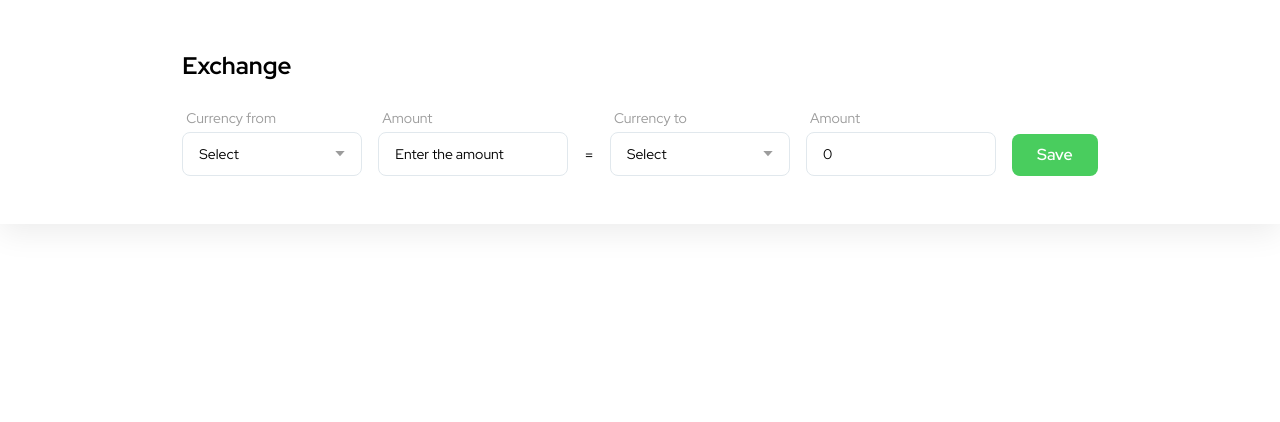
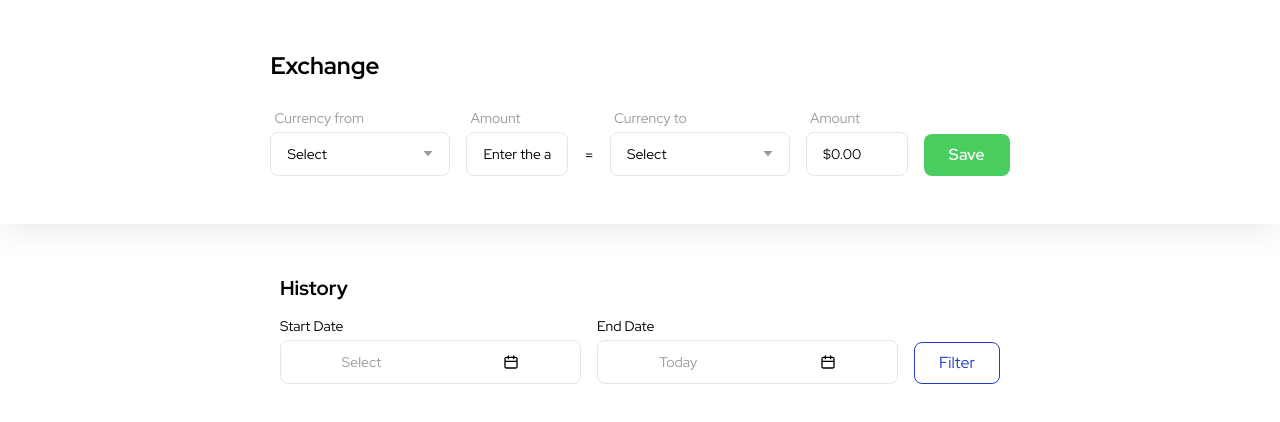
Before and after one commit to grasielaGomes/exchangeWidget, a React (Vite) app: page / in a window 1280 px wide. Shown: the top 422 px of the page. Built offline with nearby package versions, Linux system fonts and the light colour scheme.

Commit message:
refactor: change styles and texts logic

```diff
--- a/src/assets/index.ts
+++ b/src/assets/index.ts
@@ -1,7 +1,7 @@
 import ArrowDown from './arrow-down.svg';
 import Btc from './btc.svg';
 import Cad from './cad.svg';
-import Calender from './calender.svg';
+import Calendar from "./calendar.svg";
 import Chevron from './chevron.svg';
 import Eth from './eth.svg';
 import Eur from './eur.svg';
@@ -14,7 +14,7 @@ export {
   ArrowDown,
   Btc,
   Cad,
-  Calender,
+  Calendar,
   Chevron,
   Eth,
   Eur,
--- a/src/components/forms/AmountInput.tsx
+++ b/src/components/forms/AmountInput.tsx
@@ -2,6 +2,12 @@ import { useState, useEffect } from "react";
 import { CustomText } from "../typography";
 import { AmountInputI } from "./interfaces";
 import { formatCurrency } from "../../utils";
+
+const texts = {
+  label: "Amount",
+  placeholder: "Enter the amount",
+  errorMessage: "Please enter a valid amount",
+};
 
 export const AmountInput = ({
   currency,
@@ -20,12 +26,20 @@ export const AmountInput = ({
     setAmount(value);
   };
 
+  const styles = {
+    container: hasError && "md:-mb-5",
+    label: "ml-1 mb-1",
+    input: `bg-white text-sm placeholder:text-dark h-11 w-full leading-5 border rounded-lg border-neutral px-4 py-2 hover:border-primaryHover focus:outline-none focus:border-primary focus:ring-primary focus:ring-0 ${
+      hasError && "border-pink-500"
+    }`,
+    error: "mt-1 pl-2 text-pink-500"
+  };
+
   return (
-    <div className={hasError ? "md:-mb-5" : ""}>
-      <div className="flex flex-col gap-1">
-        <div className="ml-1">
+    <div className={styles.container || ""}>
+      <div className={styles.label}>
         <CustomText color="neutral3" variant="small">
-            Amount
+          {texts.label}
         </CustomText>
       </div>
       <input
@@ -38,15 +52,13 @@ export const AmountInput = ({
             currency?.type || ""
           ) || amount
         }
-          className={`bg-white text-sm placeholder:text-dark h-11 w-full leading-5 border rounded-lg border-neutral px-4 py-2 hover:border-primaryHover focus:outline-none focus:border-primary focus:ring-primary focus:ring-0 ${
-            hasError && "border-pink-500"
-          }`}
-          placeholder="Enter the amount"
+        className={styles.input}
+        placeholder={texts.placeholder}
       />
-      </div>
+
       {hasError && (
-        <div className="mt-1 pl-2 text-pink-500">
-          <CustomText variant="tiny">Please, enter a amount</CustomText>
+        <div className={styles.error}>
+          <CustomText variant="tiny">{texts.errorMessage}</CustomText>
         </div>
       )}
     </div>
--- a/src/components/forms/DatePicker.tsx
+++ b/src/components/forms/DatePicker.tsx
@@ -1,22 +1,75 @@
-import { useState } from "react";
-import { Popover } from "@headlessui/react";
+import { Fragment, useState } from "react";
+import { Popover, Transition } from "@headlessui/react";
 import { DatePickerCalendar } from "./DatePickerCalendar";
 import { DatePickerSelector } from "./DatePickerSelector";
 import { DatePickerI } from "./interfaces";
+import { CustomText } from "../typography/CustomText";
+import { Calendar } from "../../assets";
+import dayjs from "dayjs";
 
-export const DatePicker = ({ selectedDate, onChange }: DatePickerI) => {
+const styles = {
+  popover: "flex-1 relative",
+  selectButton: "flex-1 w-full border rounded-lg border-neutral h-11",
+  label: "mb-1",
+  selectButtonContent: "flex items-center justify-around",
+  panel: "fixed bottom-4 left-[1rem] right-[1rem] z-50",
+  calendarContainer: "w-full bg-white shadow-3xl rounded-lg pb-6 "
+};
+
+const texts = {
+  calendar: "Calendar Icon",
+  today: "Today",
+  select: "Select",
+  label: "Date"
+};
+
+export const DatePicker = ({ label = texts.label, onChange, selectedDate }: DatePickerI) => {
   const [shownDate, setShownDate] = useState(selectedDate);
+  const isToday =
+    selectedDate?.isSame(dayjs(), "day") &&
+    selectedDate?.isSame(dayjs(), "month");
+  const isSelected = !selectedDate?.isSame(dayjs().subtract(7, "day"), "day");
+
   return (
-    <Popover>
-      <Popover.Button>{selectedDate.format("DD/MM/YYYY")}</Popover.Button>
-      <Popover.Panel className="shadow-3xl rounded-lg w-[355px] pb-6">
-        <DatePickerSelector shownDate={shownDate} setShownDate={setShownDate} />
+    <Popover className={styles.popover}>
+      <div className={styles.label}>
+        <CustomText variant="small">{label}</CustomText>
+      </div>
+      <Popover.Button className={styles.selectButton}>
+        <div className={styles.selectButtonContent}>
+          <CustomText variant="small" color="neutral3">
+            {isToday
+              ? texts.today
+              : isSelected
+              ? selectedDate.format("DD/MM")
+              : texts.select}
+          </CustomText>
+          <img src={Calendar} alt={texts.calendar} height="1rem" width="auto" />
+        </div>
+      </Popover.Button>
+      <Transition
+        as={Fragment}
+        enter="transition ease-out duration-200"
+        enterFrom="opacity-0 translate-y-1"
+        enterTo="opacity-100 translate-y-0"
+        leave="transition ease-in duration-150"
+        leaveFrom="opacity-100 translate-y-0"
+        leaveTo="opacity-0 translate-y-1"
+      >
+        <Popover.Panel className={styles.panel}>
+          <div className={styles.calendarContainer}>
+            <DatePickerSelector
+              shownDate={shownDate}
+              setShownDate={setShownDate}
+            />
             <DatePickerCalendar
               selectedDate={selectedDate}
               shownDate={shownDate}
               onChange={onChange}
             />
+          </div>
         </Popover.Panel>
+      </Transition>
     </Popover>
   );
 };
--- a/src/components/forms/helpers/index.ts
+++ b/src/components/forms/helpers/index.ts
@@ -21,4 +21,4 @@ export const countries = {
   "CAD": "en-CA"
 }
 
-export const initialOption = { value: "", icon: "", id: "" };
+export const initialOption = { value: "USD", icon: "", id: "" };
--- a/src/components/header/ExchangeHeader.tsx
+++ b/src/components/header/ExchangeHeader.tsx
@@ -12,22 +12,41 @@ import { useState } from "react";
 import { CustomText } from "../typography/CustomText";
 import { OptionI } from "../forms/interfaces/index";
 
+const styles = {
+  container: "shadow-3xl px-6 py-12 w-full",
+  content: "md:w-3/5 md:mx-auto",
+  header: "mb-6",
+  bodyContainer: "flex flex-col gap-4 md:flex-row md:items-end",
+  hiddenEqual: "hidden mb-2 md:block",
+  buttonLabelMobile: "md:hidden",
+  buttonLabelDesktop: "hidden md:inline"
+};
+
+const texts = {
+  header: "Exchange",
+  from: "Currency from",
+  to: "Currency to",
+  buttonMobile: "Exchange",
+  buttonDesktop: "Save"
+};
+
 export const ExchangeHeader = () => {
   const [currencyFrom, setCurrencyFrom] = useState<OptionI>(initialOption);
   const [currencyTo, setCurrencyTo] = useState<OptionI>(initialOption);
   const [amountFrom, setAmountFrom] = useState("");
   const [amountTo, setAmountTo] = useState("");
   const [isValidated, setIsValidated] = useState(false);
+
   return (
-    <header className="bg-white shadow-3xl px-6 py-12 w-full">
-      <div className="md:max-w-fit md:mx-auto">
-        <div className="mb-6">
-          <Heading variant="h1">Exchange</Heading>
+    <header className={styles.container}>
+      <div className={styles.content}>
+        <div className={styles.header}>
+          <Heading variant="h1">{texts.header}</Heading>
         </div>
-        <div className="flex flex-col gap-4 md:flex-row md:items-end">
+        <div className={styles.bodyContainer}>
           <DropdowMenu
             options={cryptoOptions}
-            label="Currency from"
+            label={texts.from}
             handleSelect={(value) => setCurrencyFrom(value)}
           />
           <AmountInput
@@ -35,12 +54,12 @@ export const ExchangeHeader = () => {
             hasError={!amountFrom && isValidated}
             initialValue=""
           />
-          <div className="hidden mb-2 md:block">
+          <div className={styles.hiddenEqual}>
             <CustomText>=</CustomText>
           </div>
           <DropdowMenu
             options={currenciesOptions}
-            label="Currency to"
+            label={texts.to}
             handleSelect={(value) => setCurrencyTo(value)}
           />
           <AmountInput
@@ -59,8 +78,8 @@ export const ExchangeHeader = () => {
             type="submit"
           >
             <>
-              <span className="md:hidden">Exchange</span>
-              <span className="hidden md:inline">Save</span>
+              <span className={styles.buttonLabelMobile}>{texts.buttonMobile}</span>
+              <span className={styles.buttonLabelDesktop}>{texts.buttonDesktop}</span>
             </>
           </FullButton>
         </div>
--- /dev/null
+++ b/src/components/table/HistoryTable.tsx
@@ -0,0 +1,57 @@
+import dayjs from "dayjs";
+
+import { Heading } from "../typography/Heading";
+import { DatePicker } from "../forms/DatePicker";
+import { useState } from "react";
+import { FullButton } from "../buttons";
+
+const styles = {
+  container: "px-6 py-12 w-full md:w-3/5 md:mx-auto",
+  dateContainer: "flex justify-between items-end gap-4 my-3",
+  table: {},
+  tableHead: {},
+  tableHeadRow: {},
+  tableHeadCell: {},
+  tableBody: {}
+};
+
+const texts = {
+  tableHead: "History",
+  dateSelectors: {
+    labelStart: "Start Date",
+    labelEnd: "End Date",
+    filterButton: "Filter"
+  },
+  tableHeadRow: "Date",
+  tableHeadCell: "Amount",
+  tableBody: "Amount"
+};
+
+export const HistoryTable = () => {
+  const [startDate, setStartDate] = useState(dayjs().subtract(7, "day"));
+  const [endDate, setEndDate] = useState(dayjs());
+
+  return (
+    <section className={styles.container}>
+      <Heading>{texts.tableHead}</Heading>
+      <div className={styles.dateContainer}>
+        <DatePicker
+          label={texts.dateSelectors.labelStart}
+          selectedDate={startDate}
+          onChange={setStartDate}
+        />
+        <DatePicker
+          label={texts.dateSelectors.labelEnd}
+          selectedDate={endDate}
+          onChange={setEndDate}
+        />
+        <FullButton
+          variant="secondary"
+          handleClick={() => {}}
+        >
+          {texts.dateSelectors.filterButton}
+        </FullButton>
+      </div>
+    </section>
+  );
+};
--- a/src/global.css
+++ b/src/global.css
@@ -9,5 +9,5 @@
 }
 
 body {
-  @apply text-dark;
+  @apply text-dark bg-white;
 }
--- a/src/pages/Home.tsx
+++ b/src/pages/Home.tsx
@@ -1,7 +1,11 @@
 import { ExchangeHeader } from "../components/header/ExchangeHeader"
+import { HistoryTable } from "../components/table/HistoryTable";
 
 export default () => {
   return (
-    <ExchangeHeader />
-  )
+    <>
+      <ExchangeHeader />
+      <HistoryTable />
+    </>
+  );
 }
```
Also changed, not shown: src/components/forms/interfaces/index.ts (+6 -7 lines), src/assets/calendar.svg (renamed from src/assets/calender.svg). Lines whose indentation alone changed are shown as unchanged.
